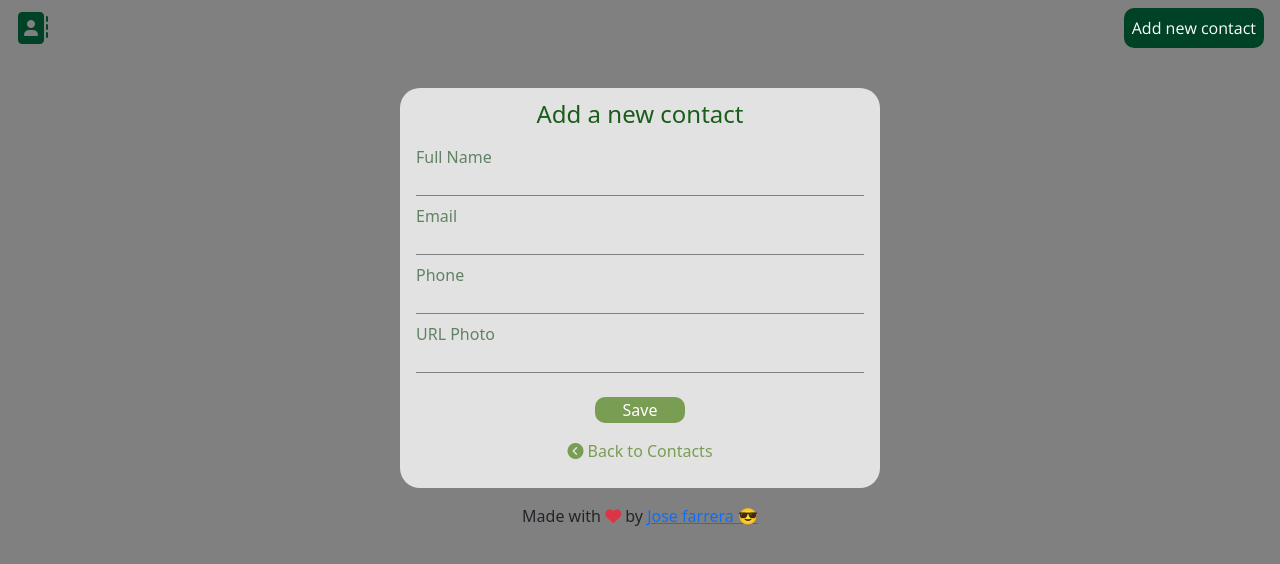
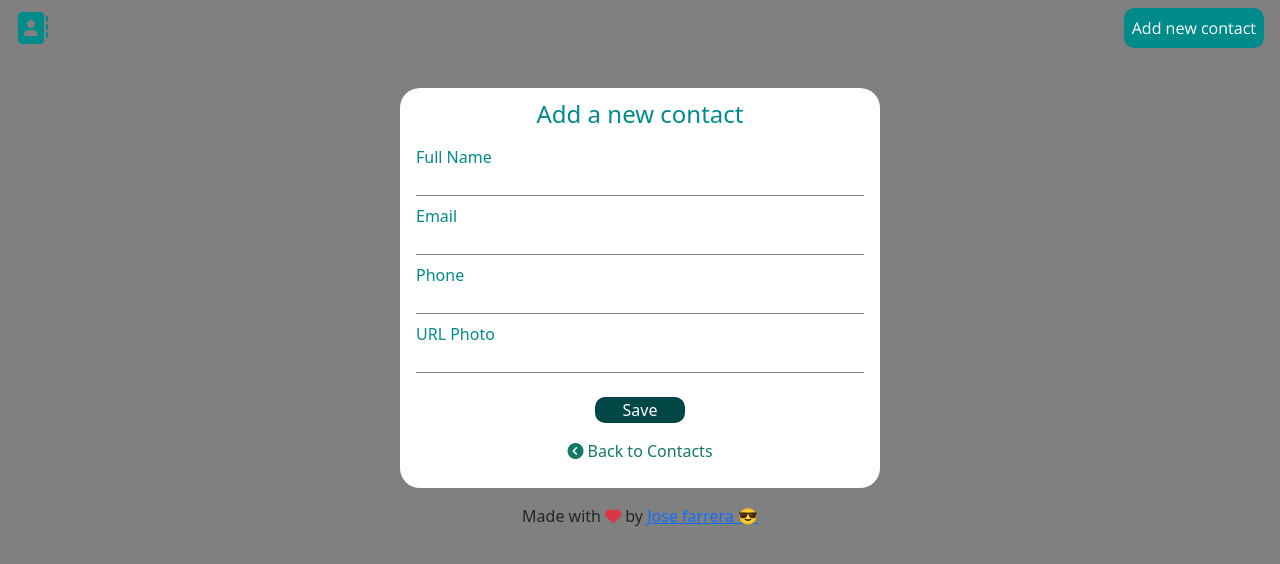
Before and after one commit to Jose120296/Contac-List-jose-farrera, a React app: page /demo in a window 1280 px wide. Built offline with nearby package versions, Linux system fonts and the light colour scheme.

Commit message:
entrega final

```diff
--- a/src/styles/demo.css
+++ b/src/styles/demo.css
@@ -2,7 +2,7 @@
   height: 25rem;
   width: 30rem;
   border-radius: 20px;
-  background-color: rgba(245, 245, 245, 0.84);
+  background-color: white;
   margin: auto;
 }
 
@@ -20,7 +20,7 @@
 }
 .titleAdd {
   text-align: center;
-  color: rgb(26, 93, 26);
+  color: darkcyan;
   padding-top: 0.75rem;
 }
 form {
@@ -46,22 +46,22 @@
   margin-top: 0.5rem;
 }
 .formContainer {
-  color: rgb(97, 130, 100);
+  color: darkcyan;
 }
 .submitButton {
   border: none;
   border-radius: 10px;
-  background-color: rgb(122, 157, 84);
+  background-color: #004745;
   color: white;
   width: 20%;
   align-self: center;
 }
 .backContacts {
-  color: rgb(122, 157, 84);
+  color: #117A65 ;
   text-decoration: none;
   align-self: center;
   margin-top: 1rem;
 }
 .backContacts:hover {
-  color: rgb(97, 130, 100);
+  color: #004745 ;
 }
--- a/src/styles/home.css
+++ b/src/styles/home.css
@@ -84,7 +84,7 @@
   height: 20%;
   font-family: "Open Sans", sans-serif;
   font-size: 2rem;
-  color: rgb(67, 83, 52);
+  color: darkcyan;
 }
 
 .buttonsContainer {
@@ -96,7 +96,7 @@
 .icon,
 .fa-regular {
   border: none;
-  color: rgb(122, 157, 84);
+  color: darkcyan ;
   background: transparent;
   font-size: 1.5rem;
 }
--- a/src/styles/navbar.css
+++ b/src/styles/navbar.css
@@ -4,14 +4,14 @@
   font-family: "Open Sans", sans-serif;
 }
 .fa-address-book {
-  color: rgb(0, 66, 37);
+  color: darkcyan;
   margin-left: 1rem;
 }
 .fa-address-book:hover {
-  color: rgba(0, 66, 37, 0.76);
+  color: darkcyan;
 }
 .addButton {
-  background-color: rgb(0, 66, 37);
+  background-color: darkcyan;
   border: none;
   border-radius: 10px;
   color: white;
@@ -19,6 +19,6 @@
   padding: 0.5rem;
 }
 .addButton:hover {
-  background-color: rgba(0, 66, 37, 0.76);
+  background-color:cyan;
   color: white;
 }
```
